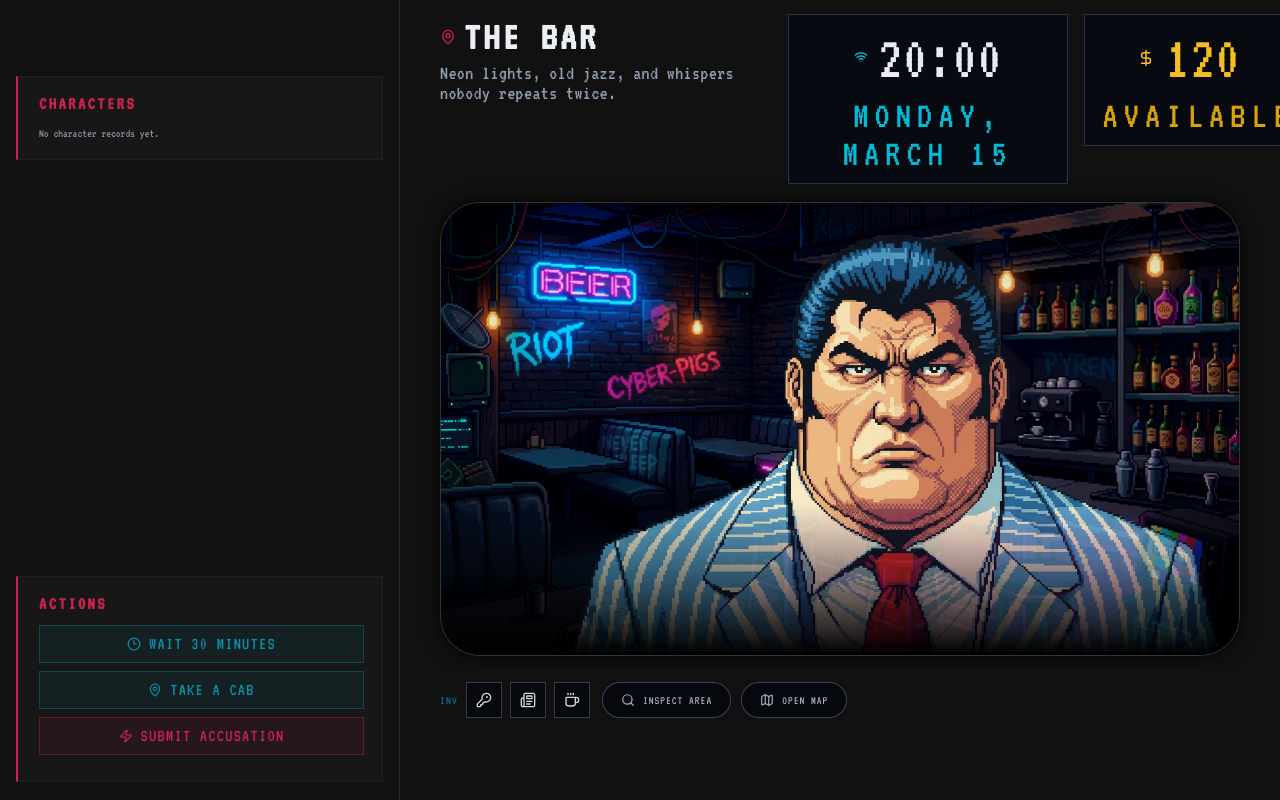
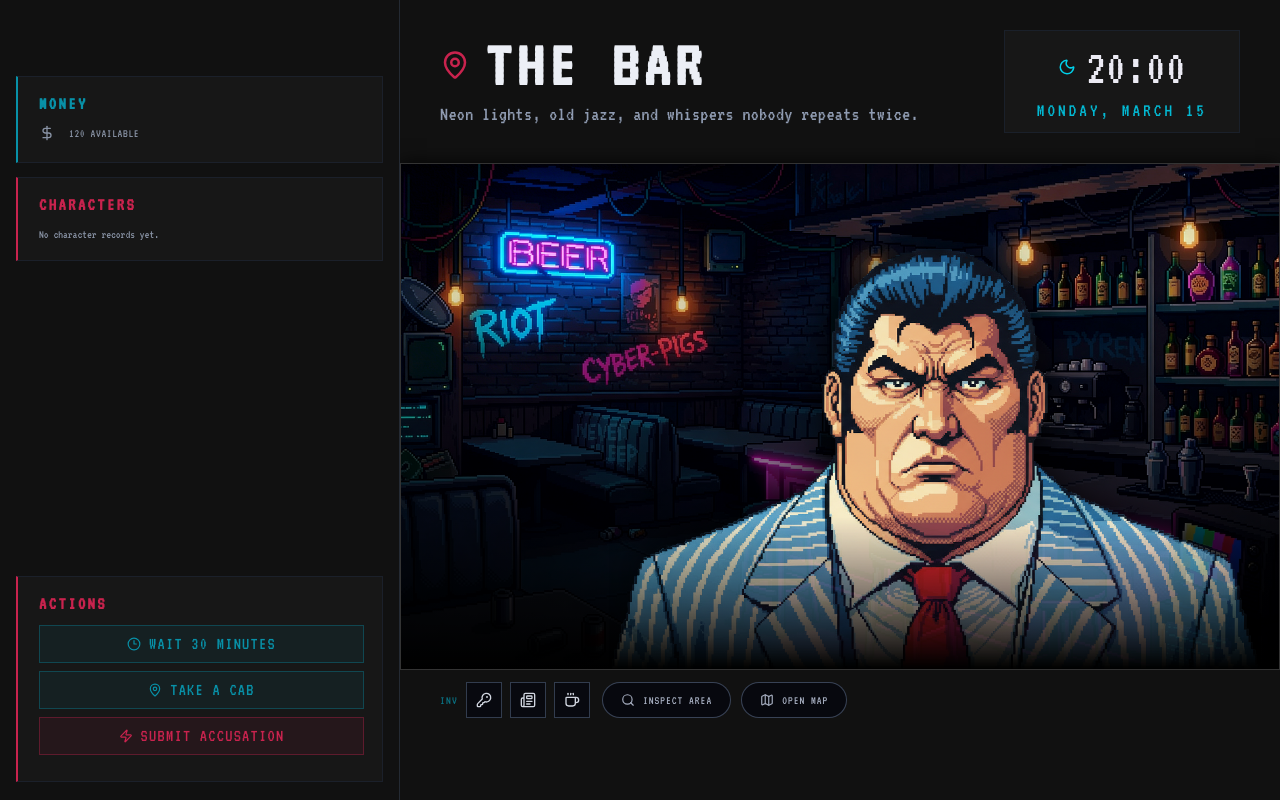
Before and after one commit to javasjavasjavas/game, a React (Vite) app: page / in a window 1280 px wide. Built offline with nearby package versions, Linux system fonts and the light colour scheme.

Commit message:
feat(ui): update top/stage styles, move money to sidebar, moon clock icon, and alpha-based character hover hitbox

```diff
--- a/src/App.tsx
+++ b/src/App.tsx
@@ -73,6 +73,7 @@ export default function App() {
       <Sidebar
         characters={game.characterMemories}
         expandedCharacter={game.expandedCharacterMemory}
+        money={game.game.money}
         onToggleCharacter={game.toggleCharacterMemory}
         onWait={() => {
           setShowAccuseList(false);
@@ -100,7 +101,6 @@ export default function App() {
           roomDescription={game.room.description}
           clock={game.formattedTime}
           dateLabel="Monday, March 15"
-          money={game.game.money}
         />
 
         <StageView
--- a/src/components/Sidebar.tsx
+++ b/src/components/Sidebar.tsx
@@ -1,4 +1,4 @@
-import { Clock3, MapPin, Zap } from "lucide-react";
+import { Clock3, DollarSign, MapPin, Zap } from "lucide-react";
 import { NPCS } from "../game/data";
 import { motion } from "framer-motion";
 import type { CharacterMemory } from "../hooks/useGame";
@@ -6,6 +6,7 @@ import type { CharacterMemory } from "../hooks/useGame";
 interface Props {
   characters: CharacterMemory[];
   expandedCharacter: CharacterMemory | null;
+  money: number;
   onToggleCharacter: (npcId: string) => void;
   onWait: () => void;
   onTakeCab: () => void;
@@ -18,6 +19,7 @@ interface Props {
 export function Sidebar({
   characters,
   expandedCharacter,
+  money,
   onToggleCharacter,
   onWait,
   onTakeCab,
@@ -28,6 +30,14 @@ export function Sidebar({
 }: Props) {
   return (
     <aside className={`sidebar ${mobileOpen ? "open" : ""}`}>
+      <section className="panel blue">
+        <h2>Money</h2>
+        <p className="sidebar-money-value">
+          <DollarSign size={16} className="inline-icon" />
+          {money} available
+        </p>
+      </section>
+
       <section className="panel">
         <h2>Characters</h2>
         <div className="characters-list">
--- a/src/components/StageView.tsx
+++ b/src/components/StageView.tsx
@@ -1,5 +1,6 @@
 import { AnimatePresence, motion } from "framer-motion";
 import { useEffect, useMemo, useRef, useState } from "react";
+import type { MouseEvent, SyntheticEvent } from "react";
 import { CHARACTER_BY_ID, STAGE_CHARACTER_ID } from "../game/data";
 import { MapOverlay } from "./MapOverlay";
 import type { CharacterEmotion, RoomId } from "../game/types";
@@ -29,10 +30,13 @@ export function StageView({
   onMapSelect,
 }: Props) {
   const hasPreloadedOtherSprite = useRef(false);
+  const hitCanvasRef = useRef<HTMLCanvasElement | null>(null);
+  const hitContextRef = useRef<CanvasRenderingContext2D | null>(null);
   const [displayedRoom, setDisplayedRoom] = useState<RoomId>(currentRoom);
   const [fadePhase, setFadePhase] = useState<"idle" | "fadeOut" | "fadeIn">("idle");
   const [backgroundLoaded, setBackgroundLoaded] = useState(false);
   const [firstSpriteLoaded, setFirstSpriteLoaded] = useState(false);
+  const [characterPixelHover, setCharacterPixelHover] = useState(false);
   const showStageCharacter = displayedRoom !== "cab" && displayedRoom !== "apartment";
   const backgroundByRoom: Partial<Record<RoomId, string>> = {
     bar: "/game-assets/background_bar.jpg",
@@ -72,11 +76,28 @@ export function StageView({
   useEffect(() => {
     if (!showStageCharacter) {
       setFirstSpriteLoaded(true);
+      setCharacterPixelHover(false);
+      onCharacterLeave();
     }
-  }, [showStageCharacter]);
+  }, [showStageCharacter, onCharacterLeave]);
 
-  const handleActiveSpriteLoad = () => {
+  const handleActiveSpriteLoad = (event: SyntheticEvent<HTMLImageElement>) => {
     setFirstSpriteLoaded(true);
+    const image = event.currentTarget;
+    const width = image.naturalWidth;
+    const height = image.naturalHeight;
+    if (width > 0 && height > 0) {
+      const canvas = document.createElement("canvas");
+      canvas.width = width;
+      canvas.height = height;
+      const ctx = canvas.getContext("2d", { willReadFrequently: true });
+      if (ctx) {
+        ctx.clearRect(0, 0, width, height);
+        ctx.drawImage(image, 0, 0);
+        hitCanvasRef.current = canvas;
+        hitContextRef.current = ctx;
+      }
+    }
 
     if (hasPreloadedOtherSprite.current) return;
     hasPreloadedOtherSprite.current = true;
@@ -87,6 +108,52 @@ export function StageView({
 
     const preloadImage = new Image();
     preloadImage.src = alternateSrc;
+  };
+
+  const setPixelHover = (value: boolean) => {
+    setCharacterPixelHover((prev) => {
+      if (prev === value) return prev;
+      if (value) {
+        onCharacterEnter();
+      } else {
+        onCharacterLeave();
+      }
+      return value;
+    });
+  };
+
+  const handleCharacterPointerMove = (event: MouseEvent<HTMLButtonElement>) => {
+    const ctx = hitContextRef.current;
+    if (!ctx) {
+      setPixelHover(true);
+      return;
+    }
+
+    const buttonRect = event.currentTarget.getBoundingClientRect();
+    if (buttonRect.width <= 0 || buttonRect.height <= 0) {
+      setPixelHover(false);
+      return;
+    }
+
+    const xRatio = (event.clientX - buttonRect.left) / buttonRect.width;
+    const yRatio = (event.clientY - buttonRect.top) / buttonRect.height;
+
+    const x = Math.max(0, Math.min(ctx.canvas.width - 1, Math.floor(xRatio * ctx.canvas.width)));
+    const y = Math.max(0, Math.min(ctx.canvas.height - 1, Math.floor(yRatio * ctx.canvas.height)));
+    const alpha = ctx.getImageData(x, y, 1, 1).data[3];
+    setPixelHover(alpha > 20);
+  };
+
+  const handleCharacterMouseLeave = () => {
+    setPixelHover(false);
+  };
+
+  const handleCharacterClick = (event: MouseEvent<HTMLButtonElement>) => {
+    if (!characterPixelHover) {
+      event.preventDefault();
+      return;
+    }
+    onCharacterClick();
   };
 
   return (
@@ -112,8 +179,14 @@ export function StageView({
       />
 
       {showStageCharacter && (
-        <div className="character-wrap" onMouseEnter={onCharacterEnter} onMouseLeave={onCharacterLeave}>
-          <button className="character-hitbox" title="Talk" onClick={onCharacterClick}>
+        <div className="character-wrap">
+          <button
+            className="character-hitbox"
+            title="Talk"
+            onMouseMove={handleCharacterPointerMove}
+            onMouseLeave={handleCharacterMouseLeave}
+            onClick={handleCharacterClick}
+          >
             <AnimatePresence mode="wait">
               <motion.img
                 key={emotion}
--- a/src/components/TopBar.tsx
+++ b/src/components/TopBar.tsx
@@ -1,19 +1,18 @@
-import { DollarSign, MapPin, Wifi } from "lucide-react";
+import { MapPin, Moon } from "lucide-react";
 
 interface Props {
   roomName: string;
   roomDescription: string;
   clock: string;
   dateLabel: string;
-  money: number;
 }
 
-export function TopBar({ roomName, roomDescription, clock, dateLabel, money }: Props) {
+export function TopBar({ roomName, roomDescription, clock, dateLabel }: Props) {
   return (
     <header className="topbar">
       <div className="topbar-location-block">
         <div className="topbar-location-row">
-          <MapPin size={16} className="topbar-location-icon" />
+          <MapPin size={30} className="topbar-location-icon" />
           <h1 className="topbar-location-title">{roomName}</h1>
         </div>
         <p className="topbar-location-description">{roomDescription}</p>
@@ -22,19 +21,12 @@ export function TopBar({ roomName, roomDescription, clock, dateLabel, money }: P
       <div className="topbar-spacer" />
 
       <div className="topbar-meta">
-        <div className="topbar-clock-block topbar-card">
+        <div className="topbar-clock-block">
           <div className="topbar-clock-row">
-            <Wifi size={14} className="topbar-wifi-icon" />
+            <Moon size={18} className="topbar-wifi-icon" />
             <div className="topbar-clock">{clock}</div>
           </div>
           <div className="topbar-date">{dateLabel}</div>
-        </div>
-        <div className="topbar-money-block topbar-card">
-          <div className="topbar-money-value">
-            <DollarSign size={18} />
-            <span>{money}</span>
-          </div>
-          <div className="topbar-money-label">Available</div>
         </div>
       </div>
     </header>
--- a/src/styles/app.css
+++ b/src/styles/app.css
@@ -337,7 +337,7 @@ button {
   gap: 14px;
   align-items: flex-start;
   min-height: 88px;
-  padding: 14px var(--lane-side) 8px;
+  padding: 30px var(--lane-side);
   z-index: 35;
   position: relative;
 }
@@ -363,6 +363,9 @@ button {
 
 .topbar-location-icon {
   color: #c9234e;
+  width: 30px;
+  height: 30px;
+  margin-right: 7px;
 }
 
 .topbar-location-title {
@@ -370,7 +373,7 @@ button {
   color: #eceff6;
   text-transform: uppercase;
   letter-spacing: 0.08em;
-  font-size: 40px;
+  font-size: 66px;
   line-height: 0.95;
 }
 
@@ -396,7 +399,9 @@ button {
 }
 
 .topbar-clock-block {
-  min-width: 260px;
+  border: 1px solid rgba(31, 42, 62, 0.5);
+  background: #171717;
+  padding: 12px 32px;
 }
 
 .topbar-clock-row {
@@ -413,7 +418,7 @@ button {
 
 .topbar-clock {
   font-family: "VT323", monospace;
-  font-size: 62px;
+  font-size: 50px;
   line-height: 1;
   font-weight: 400;
   color: #ebeaf3;
@@ -426,7 +431,7 @@ button {
   font-family: "VT323", monospace;
   letter-spacing: 0.16em;
   color: #03bad4;
-  font-size: 38px;
+  font-size: 19px;
 }
 
 .topbar-money-block {
@@ -443,7 +448,7 @@ button {
   gap: 10px;
   color: #f4be1e;
   font-family: "VT323", monospace;
-  font-size: 62px;
+  font-size: 50px;
   line-height: 1;
 }
 
@@ -480,9 +485,9 @@ button {
   flex: 1;
   position: relative;
   overflow: hidden;
-  margin: 10px var(--lane-side) 14px;
+  margin: 0;
   border: 1px solid #333;
-  border-radius: 40px;
+  border-radius: 0;
   box-shadow: 0 0 17px rgba(0, 0, 0, 0.8);
 }
 
@@ -500,7 +505,7 @@ button {
 .stage-overlay {
   position: absolute;
   inset: 0;
-  background: linear-gradient(to top, #000 0%, rgba(0, 0, 0, 0) 50%);
+  background: linear-gradient(to top, #000, #0000 80%);
   z-index: 6;
   pointer-events: none;
 }
@@ -574,8 +579,19 @@ button {
   height: 100%;
   object-fit: contain;
   object-position: bottom;
+  filter: drop-shadow(0 0 22px rgba(0, 0, 0, 0.95));
   -webkit-mask-image: linear-gradient(to bottom, black 80%, transparent 100%);
   mask-image: linear-gradient(to bottom, black 80%, transparent 100%);
+}
+
+.sidebar-money-value {
+  display: inline-flex;
+  align-items: center;
+  gap: 8px;
+  font-size: 24px;
+  color: #d6f2ff;
+  text-transform: uppercase;
+  letter-spacing: 0.05em;
 }
 
 .map-overlay {
```
